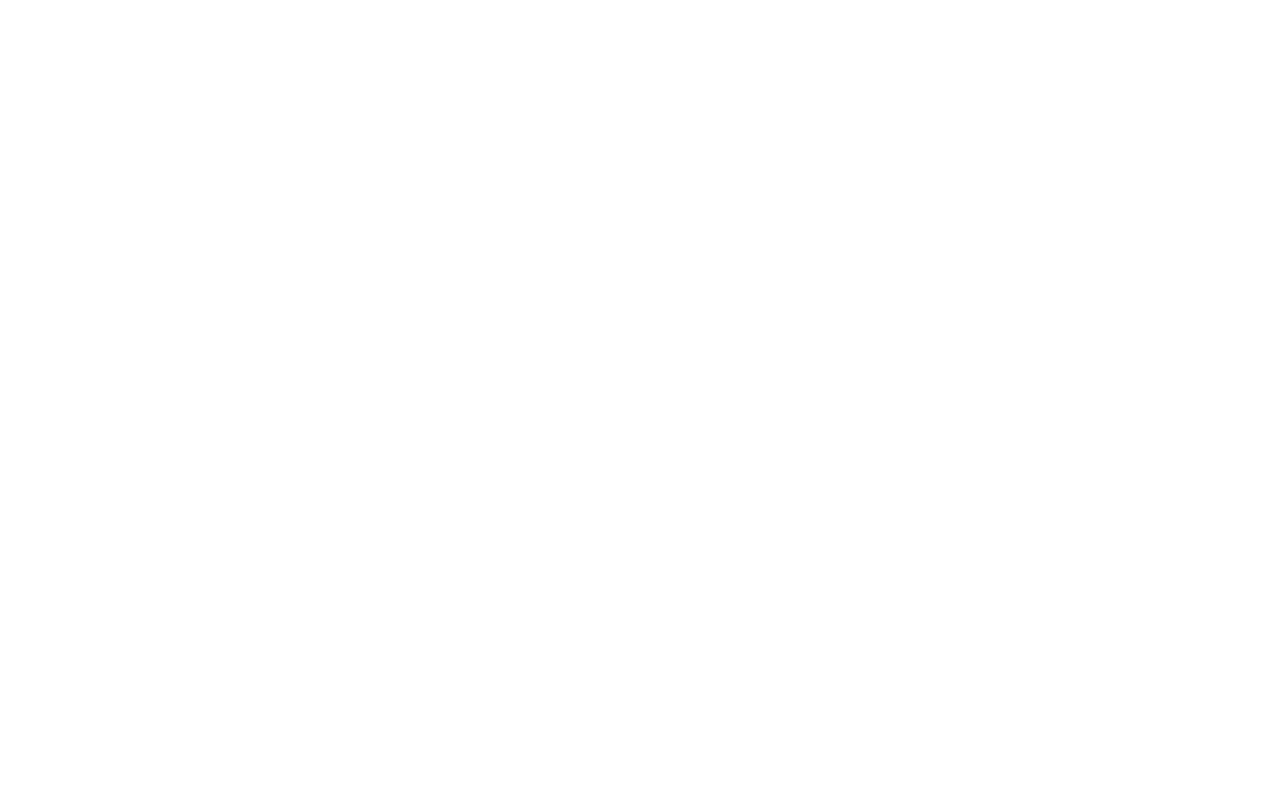
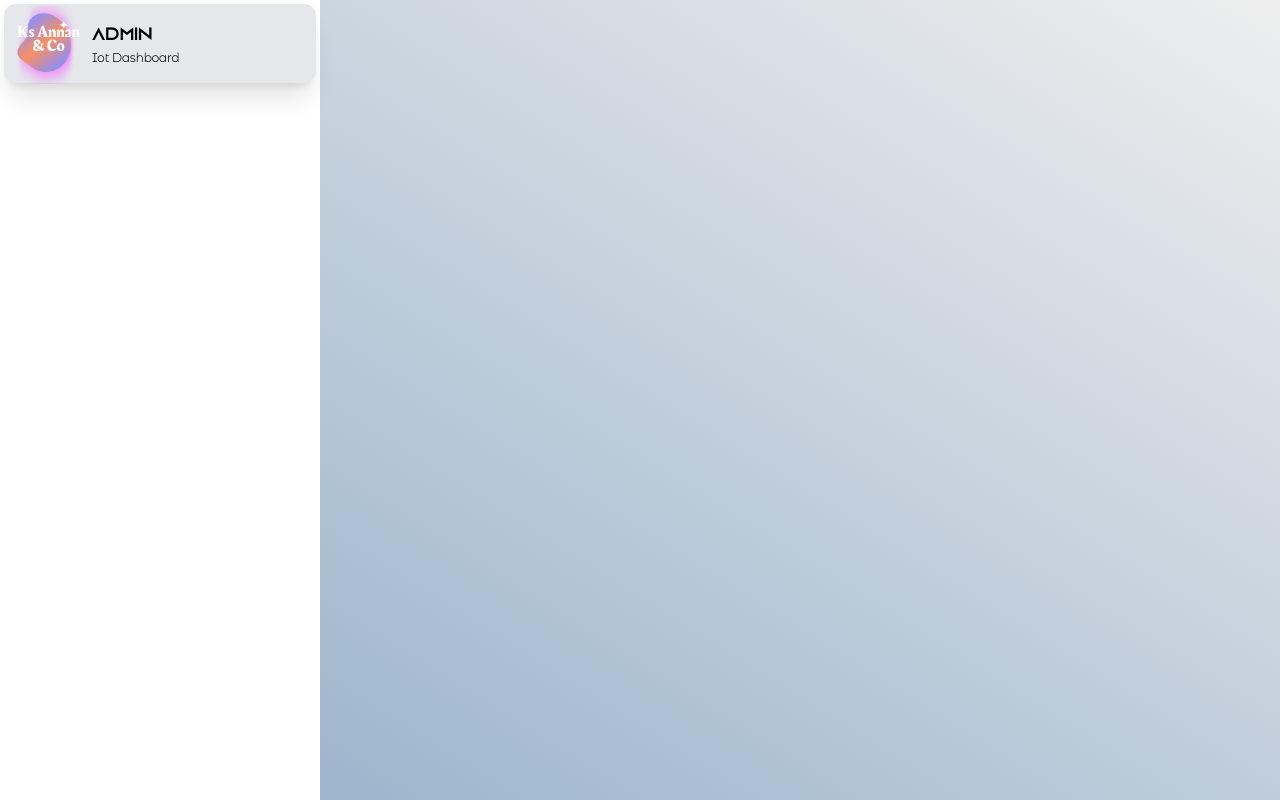
Before and after one commit to Devakrishna07/Smart-City-using-IOT, a React (Vite) app in the folder Frontend/: page /livefeed in a window 1280 px wide. Before the commit this address had no page. Built offline with nearby package versions, Linux system fonts and the light colour scheme.

Commit message:
dashboard and login

```diff
--- a/Frontend/index.html
+++ b/Frontend/index.html
@@ -2,9 +2,9 @@
 <html lang="en">
   <head>
     <meta charset="UTF-8" />
-    <link rel="icon" type="image/svg+xml" href="https://www.onlinelogomaker.com/blog/wp-content/uploads/2017/11/Brand-Logo-Design.jpg" />
+    <link rel="icon" type="image/svg+xml" href="./src/assets/logos/logo1.png" />
     <meta name="viewport" content="width=device-width, initial-scale=1.0" />
-    <title>Smart_city</title>
+    <title>Ks & co</title>
   </head>
   <body>
     <div id="root"></div>
--- a/Frontend/src/App.jsx
+++ b/Frontend/src/App.jsx
@@ -1,6 +1,7 @@
 import React from 'react'
 import { BrowserRouter, Route, Routes } from 'react-router-dom'
 import Login from './pages/Login'
+import LiveFeed from './pages/LiveFeed';
 
 const App = () => {
   return (
@@ -8,6 +9,7 @@ const App = () => {
       <div>
         <Routes>
           <Route path='/' element={<Login />} />
+          <Route path='/livefeed' element={<LiveFeed />} />
         </Routes>
       </div>
     </BrowserRouter>
--- /dev/null
+++ b/Frontend/src/components/SideBar.jsx
@@ -0,0 +1,38 @@
+import React from 'react'
+import logo from '../assets/logos/logo1.png'
+
+
+function SideBar() {
+    const items = [
+    {name:"DashBoard", path:'/'},
+    {name:"Users", path:'/'},
+    {name:"storage", path:'/'}
+]
+
+    return (
+        <div className='w-[25%] h-screen bg-white flex flex-col items-center justify-start  p-1'>
+            {/* logo section */}
+            <div className='w-full h-[10%]  flex bg-gray-200 flex-row items-center justify-start shadow-xl  rounded-xl'>
+                <img src={logo} alt="logo" className='w-[80px]' />
+                {/* logo text */}
+                <div className='flex flex-col items-start  justify-center p-2'>
+                    <h1 className=' font-azonix text-lg'>Admin </h1>
+                    <span className='font-montsterat font-bold text-xs'>Iot Dashboard</span>
+                </div>
+            </div>
+
+          {/* menu */}
+            <div className='w-full flex flex-col items-start justify-start pt-2'>
+                {items.map((item, index) => (
+                    <button
+                      key={index}
+                    >
+                        <img src='' alt="" />
+                    </button>
+                ))}
+            </div>
+        </div>
+    )
+}
+
+export default SideBar
--- a/Frontend/src/pages/LiveFeed.jsx
+++ b/Frontend/src/pages/LiveFeed.jsx
@@ -0,0 +1,13 @@
+import React from 'react'
+import SideBar from '../components/SideBar'
+
+function LiveFeed() {
+  return (
+    <div className='w-screen min-h-screen bg-gradient-to-bl from-[#EEEEEE] to-[#91ADC8] flex flex-col items-start  justify-center '>
+      {/* sidebar */}
+      <SideBar />
+    </div>
+  )
+}
+
+export default LiveFeed
--- a/Frontend/src/pages/Login.jsx
+++ b/Frontend/src/pages/Login.jsx
@@ -1,13 +1,14 @@
 import React from 'react'
 import Input_field1 from '../components/Input_field1'
 import LoginBtn from '../components/LoginBtn'
+import logo1 from '../assets/logos/logo1.png'
 
 function Login() {
   return (
     <div className='flex-col w-screen min-h-screen bg-gradient-to-bl from-[#EEEEEE] to-[#91ADC8] flex items-center justify-start'>
         {/* logo panel */}
-        <div className='w-[15vh] md:w-[20vh] self-start'>
-            <img src="https://toppng.com/uploads/preview/google-logo-no-background-11659866412d1ppqm7mr6.png" alt="logo" className='p-4 pb-6 pt-2' />
+        <div className='w-[30%] md:w-[12%] self-start'>
+            <img src={logo1} alt="logo" className='p-4 pb-6 pt-2' />
         </div>
 
         {/* display card panel */}
```
Also changed, not shown: Frontend/src/assets/logos/logo1.png (added).
